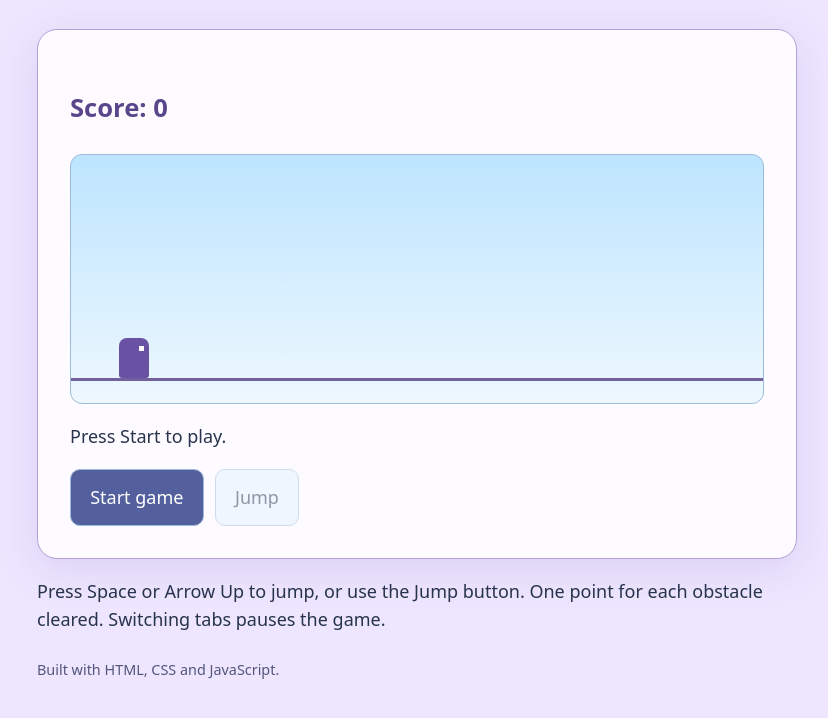
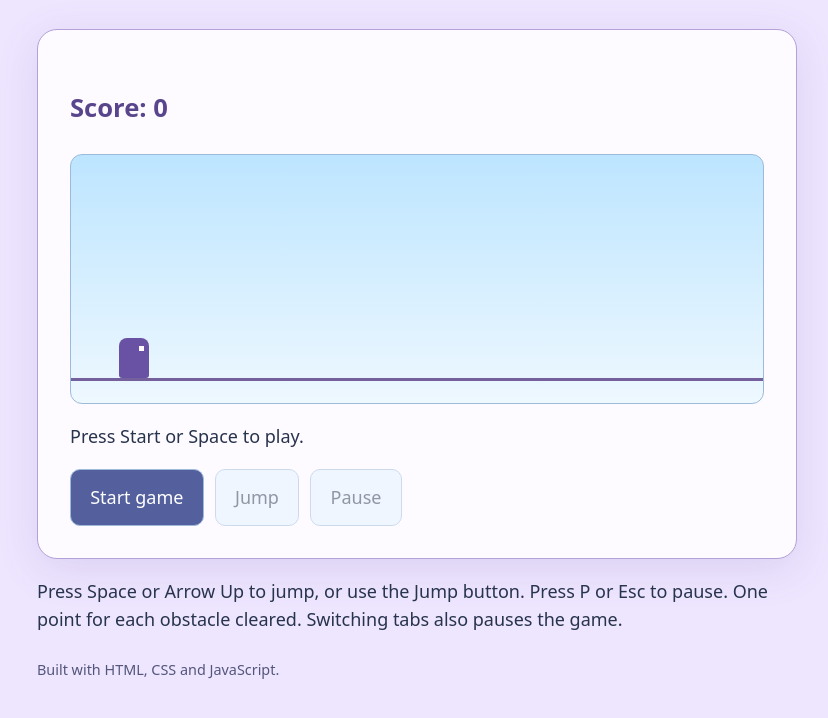
Before and after one commit to t3hj/JS-Assignment-3-Jumping-Game, a plain HTML site: page index.html in a window 1280 px wide. Shown: the part 196-914 px from the top of the page, without its empty margins (223-1051 px from the left). Drawn offline with Linux system fonts and the light colour scheme.

Commit message:
Enhance game controls with Pause functionality
Added a Pause button and updated play instructions.

```diff
--- a/index.html
+++ b/index.html
@@ -7,5 +7,5 @@
 <link rel="stylesheet" href="style.css">
 <script src="script.js" defer></script>
 </head>
-<body><main><header><small>JavaScript Practicum · Assignment 3</small><h1>Jump Runner</h1><p>Time your jumps. Clear the obstacles. Keep going.</p></header><section class="panel"><p class="score">Score: <span id="score">0</span></p><div id="game" role="img" aria-label="Runner game: jump over incoming obstacles"><div id="character"></div><div id="obstacles"></div><div class="ground"></div></div><p id="status" role="status">Press Start to play.</p><div class="actions"><button id="start" class="primary">Start game</button><button id="jump" disabled>Jump</button></div></section><p>Press Space or Arrow Up to jump, or use the Jump button. One point for each obstacle cleared. Switching tabs pauses the game.</p><footer>Built with HTML, CSS and JavaScript.</footer></main></body>
+<body><main><header><small>JavaScript Practicum · Assignment 3</small><h1>Jump Runner</h1><p>Time your jumps. Clear the obstacles. Keep going.</p></header><section class="panel"><p class="score">Score: <span id="score">0</span></p><div id="game" role="img" aria-label="Runner game: jump over incoming obstacles"><div id="character"></div><div id="obstacles"></div><div class="ground"></div></div><p id="status" role="status">Press Start or Space to play.</p><div class="actions"><button id="start" class="primary">Start game</button><button id="jump" disabled>Jump</button><button id="pause" disabled>Pause</button></div></section><p>Press Space or Arrow Up to jump, or use the Jump button. Press P or Esc to pause. One point for each obstacle cleared. Switching tabs also pauses the game.</p><footer>Built with HTML, CSS and JavaScript.</footer></main></body>
 </html>
```
